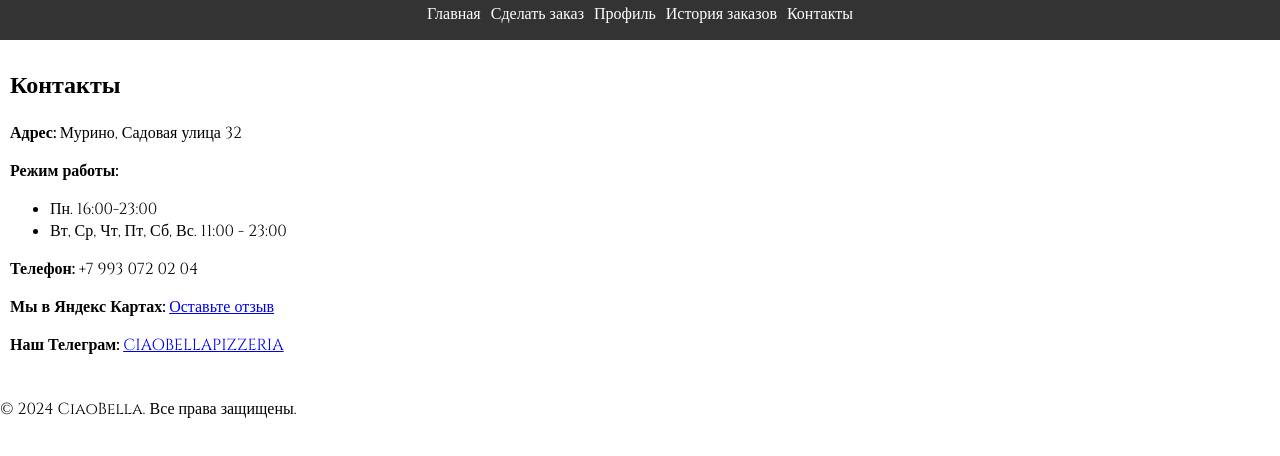
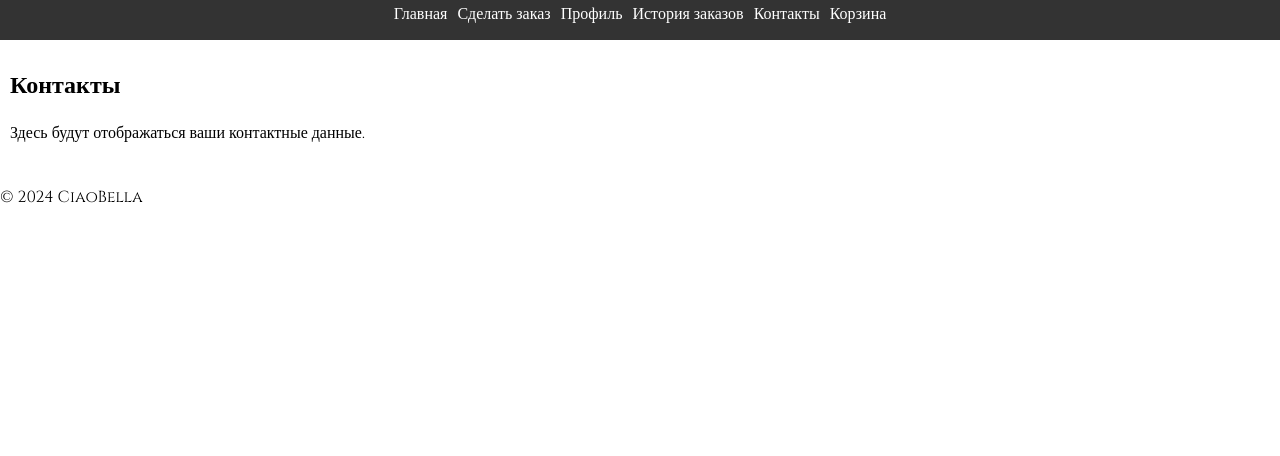
Before and after one commit to Umar125144/yandex-maps-api, a website: page contacts.html in a window 1280 px wide. Shown: the part 34-490 px from the top of the page. Drawn offline with Linux system fonts and the light colour scheme.

Commit message:
Update contacts.html

```diff
--- a/contacts.html
+++ b/contacts.html
@@ -17,25 +17,16 @@
                 <li><a href="profile.html">Профиль</a></li>
                 <li><a href="order_history.html">История заказов</a></li>
                 <li><a href="contacts.html">Контакты</a></li>
+                <li><a href="cart.html">Корзина</a></li>
             </ul>
         </nav>
     </header>
     <main>
-        <section class="contacts">
-            <h2>Контакты</h2>
-            <p><strong>Адрес:</strong> Мурино, Садовая улица 32</p>
-            <p><strong>Режим работы:</strong></p>
-            <ul>
-                <li>Пн. 16:00-23:00</li>
-                <li>Вт, Ср, Чт, Пт, Сб, Вс. 11:00 - 23:00</li>
-            </ul>
-            <p><strong>Телефон:</strong> +7 993 072 02 04</p>
-            <p><strong>Мы в Яндекс Картах:</strong> <a href="https://yandex.ru/maps/org/ciaobella/93832641235/">Оставьте отзыв</a></p>
-            <p><strong>Наш Телеграм:</strong> <a href="https://t.me/CIAOBELLAPIZZERIA">CIAOBELLAPIZZERIA</a></p>
-        </section>
+        <h2>Контакты</h2>
+        <p>Здесь будут отображаться ваши контактные данные.</p>
     </main>
     <footer>
-        <p>&copy; 2024 CiaoBella. Все права защищены.</p>
+        <p>&copy; 2024 CiaoBella</p>
     </footer>
 </body>
 </html>
```
